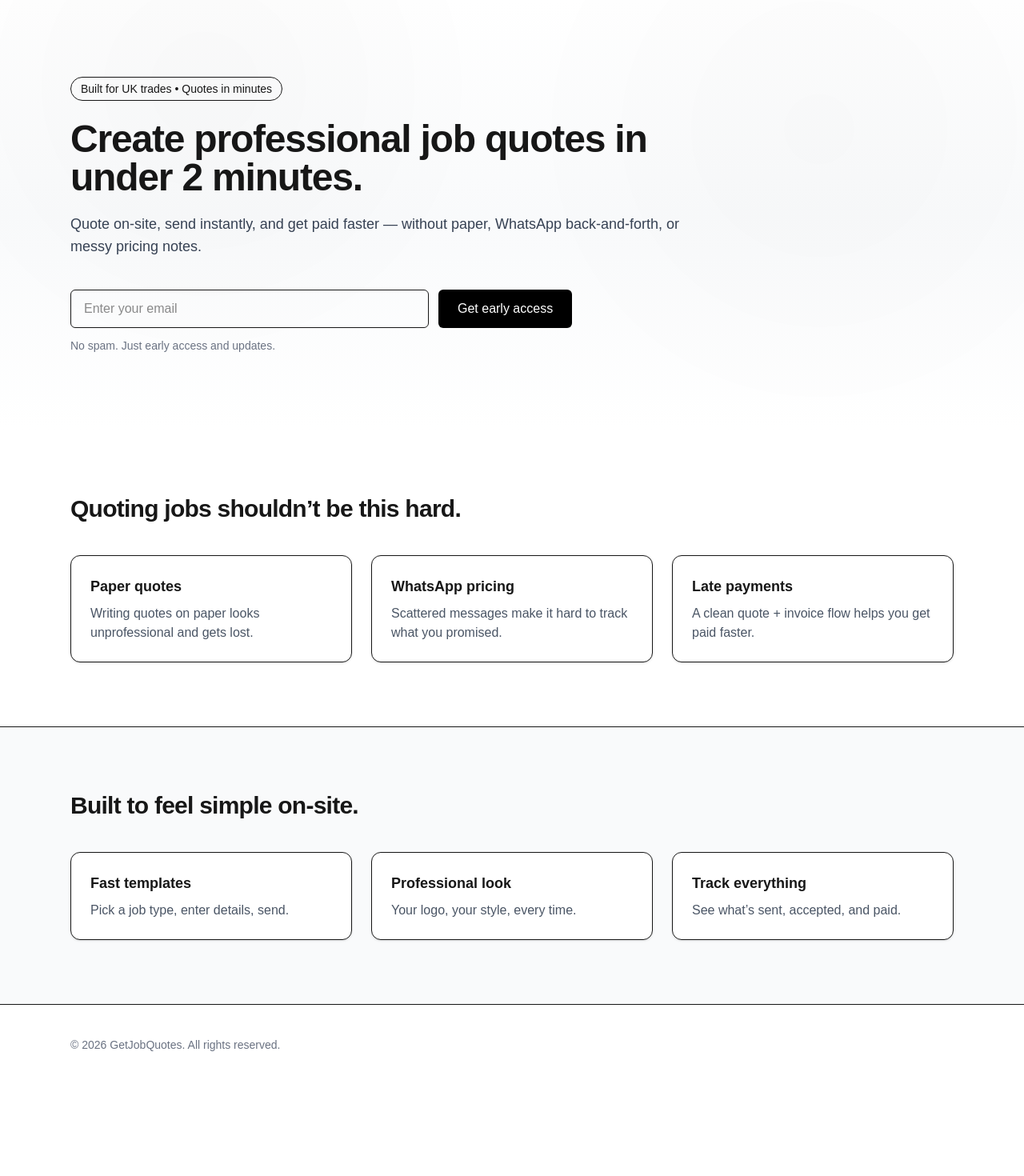
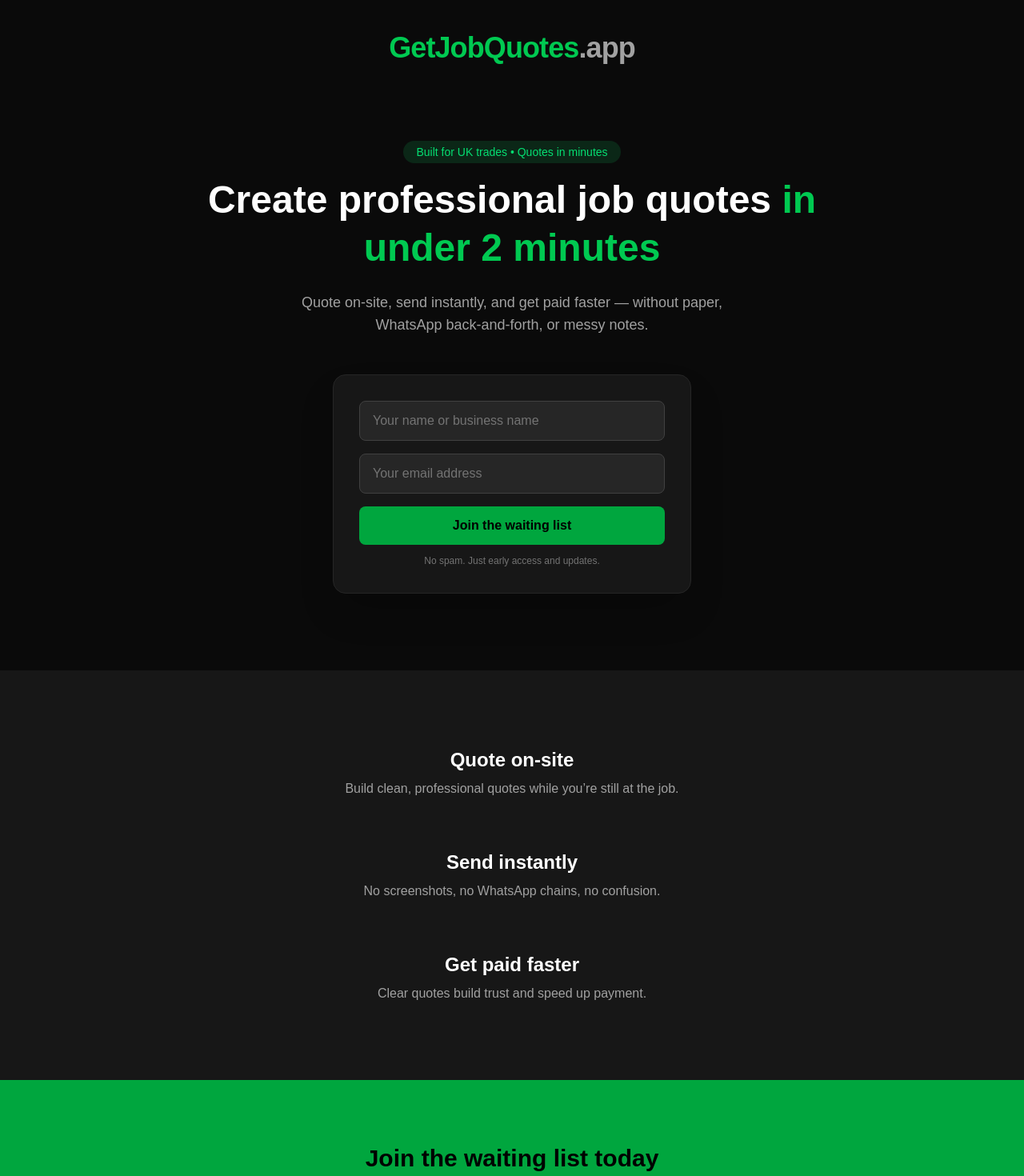
Before and after one commit to getjobquotes/getjobquotes-marketing, a Next.js app: page / in a window 1280 px wide. Shown: the top 1470 px of the page at 80% size. Before the commit the page ends 1356 px from the top, so only its background shows below. Built offline with nearby package versions, Linux system fonts and the light colour scheme.

Commit message:
Add logo SVG and header placement

```diff
--- a/app/page.tsx
+++ b/app/page.tsx
@@ -5,139 +5,145 @@
 
 export default function HomePage() {
   const router = useRouter();
+
+  const [name, setName] = useState("");
   const [email, setEmail] = useState("");
   const [status, setStatus] = useState<"idle" | "loading" | "error">("idle");
-  const [errorMsg, setErrorMsg] = useState<string>("");
+  const [errorMsg, setErrorMsg] = useState("");
 
-  async function handleSubmit(e: React.FormEvent) {
+  const handleSubmit = async (e: React.FormEvent) => {
     e.preventDefault();
+    setStatus("loading");
     setErrorMsg("");
-
-    const cleanEmail = email.trim().toLowerCase();
-
-    // Basic validation (we’ll tighten later)
-    if (!cleanEmail || !cleanEmail.includes("@")) {
-      setStatus("error");
-      setErrorMsg("Please enter a valid email address.");
-      return;
-    }
-
-    setStatus("loading");
 
     try {
       const res = await fetch("/api/lead", {
         method: "POST",
         headers: { "Content-Type": "application/json" },
-        body: JSON.stringify({ email: cleanEmail }),
+        body: JSON.stringify({ name, email }),
       });
 
       if (!res.ok) {
         const data = await res.json().catch(() => ({}));
-        throw new Error(data?.error || "Something went wrong.");
+        throw new Error(data?.error || "Something went wrong");
       }
 
-      router.push("/thanks");
+      router.push(`/thanks?name=${encodeURIComponent(name || "there")}`);
     } catch (err: any) {
       setStatus("error");
-      setErrorMsg(err?.message || "Something went wrong. Please try again.");
+      setErrorMsg(err.message);
     } finally {
       setStatus("idle");
     }
-  }
+  };
 
   return (
-    <main className="min-h-screen">
+    <main className="min-h-screen bg-neutral-950 text-white">
+      {/* HEADER / BRAND */}
+      <header className="px-6 pt-10 text-center">
+        <h1 className="text-3xl md:text-4xl font-extrabold tracking-tight">
+          <span className="text-green-500">GetJobQuotes</span>
+          <span className="text-neutral-400">.app</span>
+        </h1>
+      </header>
+
       {/* HERO */}
-      <section className="relative overflow-hidden">
-        {/* Background */}
-        <div className="absolute inset-0 -z-10">
-          <div className="h-full w-full bg-gradient-to-b from-white via-gray-50 to-white" />
-          <div className="absolute inset-0 opacity-30 [background:radial-gradient(circle_at_20%_20%,rgba(0,0,0,0.08),transparent_35%),radial-gradient(circle_at_80%_30%,rgba(0,0,0,0.06),transparent_40%)]" />
-        </div>
+      <section className="flex flex-col items-center justify-center px-6 py-24 text-center">
+        <span className="mb-4 inline-block rounded-full bg-green-900/40 px-4 py-1 text-sm font-medium text-green-400">
+          Built for UK trades • Quotes in minutes
+        </span>
 
-        <div className="mx-auto max-w-6xl px-6 py-24">
-          <div className="max-w-3xl">
-            <p className="inline-flex items-center rounded-full border px-3 py-1 text-sm">
-              Built for UK trades • Quotes in minutes
+        <h2 className="max-w-3xl text-4xl md:text-5xl font-bold leading-tight">
+          Create professional job quotes{" "}
+          <span className="text-green-500">in under 2 minutes</span>
+        </h2>
+
+        <p className="mt-6 max-w-xl text-lg text-neutral-400">
+          Quote on-site, send instantly, and get paid faster — without paper,
+          WhatsApp back-and-forth, or messy notes.
+        </p>
+
+        {/* FORM */}
+        <form
+          onSubmit={handleSubmit}
+          className="mt-12 w-full max-w-md rounded-2xl bg-neutral-900 p-8 shadow-2xl border border-neutral-800"
+        >
+          <input
+            type="text"
+            placeholder="Your name or business name"
+            value={name}
+            onChange={(e) => setName(e.target.value)}
+            className="mb-4 w-full rounded-lg bg-neutral-800 border border-neutral-700 px-4 py-3 text-white placeholder-neutral-500 focus:border-green-500 focus:outline-none"
+          />
+
+          <input
+            type="email"
+            required
+            placeholder="Your email address"
+            value={email}
+            onChange={(e) => setEmail(e.target.value)}
+            className="mb-4 w-full rounded-lg bg-neutral-800 border border-neutral-700 px-4 py-3 text-white placeholder-neutral-500 focus:border-green-500 focus:outline-none"
+          />
+
+          {status === "error" && (
+            <p className="mb-3 text-sm text-red-400">{errorMsg}</p>
+          )}
+
+          <button
+            type="submit"
+            disabled={status === "loading"}
+            className="w-full rounded-lg bg-green-600 py-3 font-semibold text-black hover:bg-green-500 disabled:opacity-60"
+          >
+            {status === "loading" ? "Submitting…" : "Join the waiting list"}
+          </button>
+
+          <p className="mt-3 text-center text-xs text-neutral-500">
+            No spam. Just early access and updates.
+          </p>
+        </form>
+      </section>
+
+      {/* INFO */}
+      <section className="bg-neutral-900 py-24 px-6">
+        <div className="mx-auto max-w-4xl space-y-16 text-center">
+          <div>
+            <h3 className="text-2xl font-semibold mb-2">Quote on-site</h3>
+            <p className="text-neutral-400">
+              Build clean, professional quotes while you’re still at the job.
             </p>
+          </div>
 
-            <h1 className="mt-6 text-5xl font-semibold tracking-tight">
-              Create professional job quotes in under 2 minutes.
-            </h1>
+          <div>
+            <h3 className="text-2xl font-semibold mb-2">Send instantly</h3>
+            <p className="text-neutral-400">
+              No screenshots, no WhatsApp chains, no confusion.
+            </p>
+          </div>
 
-            <p className="mt-5 text-lg text-gray-700">
-              Quote on-site, send instantly, and get paid faster — without paper, WhatsApp back-and-forth, or messy pricing notes.
+          <div>
+            <h3 className="text-2xl font-semibold mb-2">Get paid faster</h3>
+            <p className="text-neutral-400">
+              Clear quotes build trust and speed up payment.
             </p>
-
-            {/* Email capture */}
-            <form onSubmit={handleSubmit} className="mt-10 flex flex-col gap-3 sm:flex-row sm:items-center">
-              <input
-                value={email}
-                onChange={(e) => setEmail(e.target.value)}
-                type="email"
-                placeholder="Enter your email"
-                className="h-12 w-full rounded-md border px-4 text-base outline-none focus:ring-2 focus:ring-black/20 sm:max-w-md"
-              />
-              <button
-                disabled={status === "loading"}
-                className="h-12 rounded-md bg-black px-6 text-base font-medium text-white disabled:opacity-60"
-              >
-                {status === "loading" ? "Submitting..." : "Get early access"}
-              </button>
-            </form>
-
-            {errorMsg ? <p className="mt-3 text-sm text-red-600">{errorMsg}</p> : null}
-
-            <p className="mt-3 text-sm text-gray-500">No spam. Just early access and updates.</p>
           </div>
         </div>
       </section>
 
-      {/* SECTION 2: Pain points */}
-      <section className="mx-auto max-w-6xl px-6 py-20">
-        <h2 className="text-3xl font-semibold tracking-tight">Quoting jobs shouldn’t be this hard.</h2>
-
-        <div className="mt-10 grid gap-6 md:grid-cols-3">
-          <Card title="Paper quotes">
-            Writing quotes on paper looks unprofessional and gets lost.
-          </Card>
-          <Card title="WhatsApp pricing">
-            Scattered messages make it hard to track what you promised.
-          </Card>
-          <Card title="Late payments">
-            A clean quote + invoice flow helps you get paid faster.
-          </Card>
-        </div>
+      {/* FINAL CTA */}
+      <section className="bg-green-600 py-20 text-center px-6">
+        <h3 className="text-3xl font-bold mb-4 text-black">
+          Join the waiting list today
+        </h3>
+        <p className="mb-6 text-green-900">
+          Be first to access the fastest quoting tool for trades.
+        </p>
+        <a
+          href="#"
+          className="inline-block rounded-lg bg-black px-6 py-3 font-semibold text-green-500 hover:bg-neutral-900"
+        >
+          Get early access
+        </a>
       </section>
-
-      {/* SECTION 3: What you get */}
-      <section className="border-t bg-gray-50">
-        <div className="mx-auto max-w-6xl px-6 py-20">
-          <h2 className="text-3xl font-semibold tracking-tight">Built to feel simple on-site.</h2>
-
-          <div className="mt-10 grid gap-6 md:grid-cols-3">
-            <Card title="Fast templates">Pick a job type, enter details, send.</Card>
-            <Card title="Professional look">Your logo, your style, every time.</Card>
-            <Card title="Track everything">See what’s sent, accepted, and paid.</Card>
-          </div>
-        </div>
-      </section>
-
-      {/* Footer */}
-      <footer className="border-t">
-        <div className="mx-auto max-w-6xl px-6 py-10 text-sm text-gray-500">
-          © {new Date().getFullYear()} GetJobQuotes. All rights reserved.
-        </div>
-      </footer>
     </main>
   );
 }
-
-function Card({ title, children }: { title: string; children: React.ReactNode }) {
-  return (
-    <div className="rounded-xl border bg-white p-6 shadow-sm">
-      <h3 className="text-lg font-semibold">{title}</h3>
-      <p className="mt-2 text-gray-600">{children}</p>
-    </div>
-  );
-}
```
Also changed, not shown: public/logo.svg (added).
